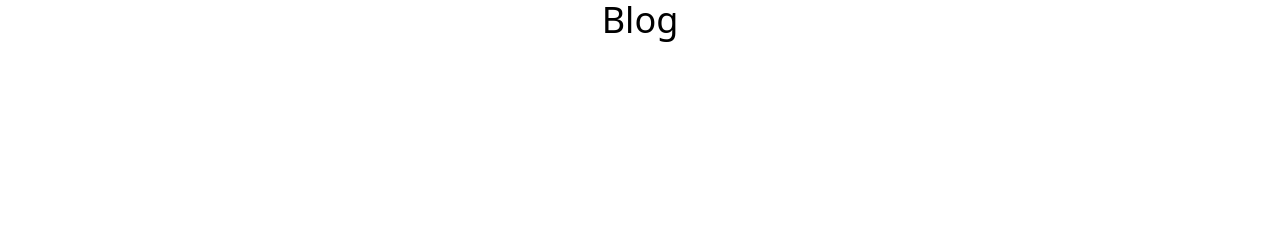
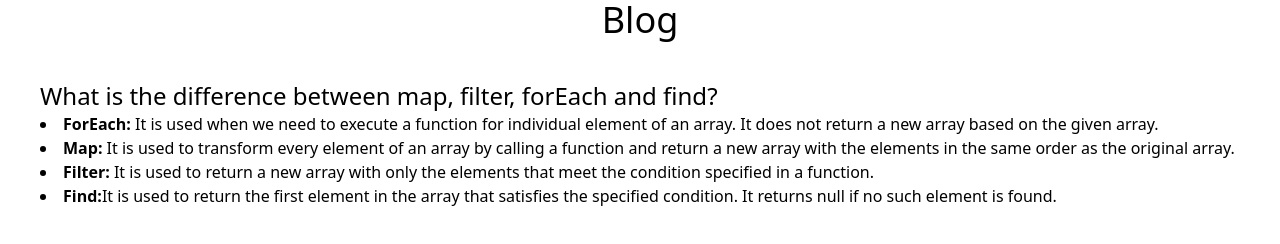
Before and after one commit to Asmaul-Shahana/quiz-hero, a plain HTML site: page blog.html in a window 1280 px wide. Drawn offline with nearby package versions, Linux system fonts and the light colour scheme.

Commit message:
blog added

```diff
--- a/blog.html
+++ b/blog.html
@@ -1,5 +1,6 @@
 <!DOCTYPE html>
 <html lang="en">
+
 <head>
     <meta charset="UTF-8">
     <meta http-equiv="X-UA-Compatible" content="IE=edge">
@@ -8,8 +9,18 @@
     <script src="https://cdn.tailwindcss.com"></script>
 
 </head>
+
 <body>
     <h1 class="text-center text-4xl">Blog</h1>
-    <h2></h2>
+    <div class="m-10">
+        <h2 class="text-2xl">What is the difference between map, filter, forEach and find?</h2>
+            <li><strong>ForEach:</strong> It is used when we need to execute a function for individual element of an
+                array.
+                It does not return a new array based on the given array.</li>
+            <li><strong>Map:</strong> It is used to transform every element of an array by calling a function and return a new array with the elements in the same order as the original array. </li>
+            <li><strong>Filter:</strong> It is used to return a new array with only the elements that meet the condition specified in a function.</li>
+            <li><strong>Find:</strong>It is used to return the first element in the array that satisfies the specified condition. It returns null if no such element is found.</li>
+    </div>
 </body>
+
 </html>
--- a/index.js
+++ b/index.js
@@ -53,7 +53,6 @@ const loadQuiz = async () => {
 
 // Displaying quiz on quiz page
 const displayQuiz = (data) => {
-  console.log(data);
   if (!data) {
     quizContainer.innerHTML = "";
     return;
```
